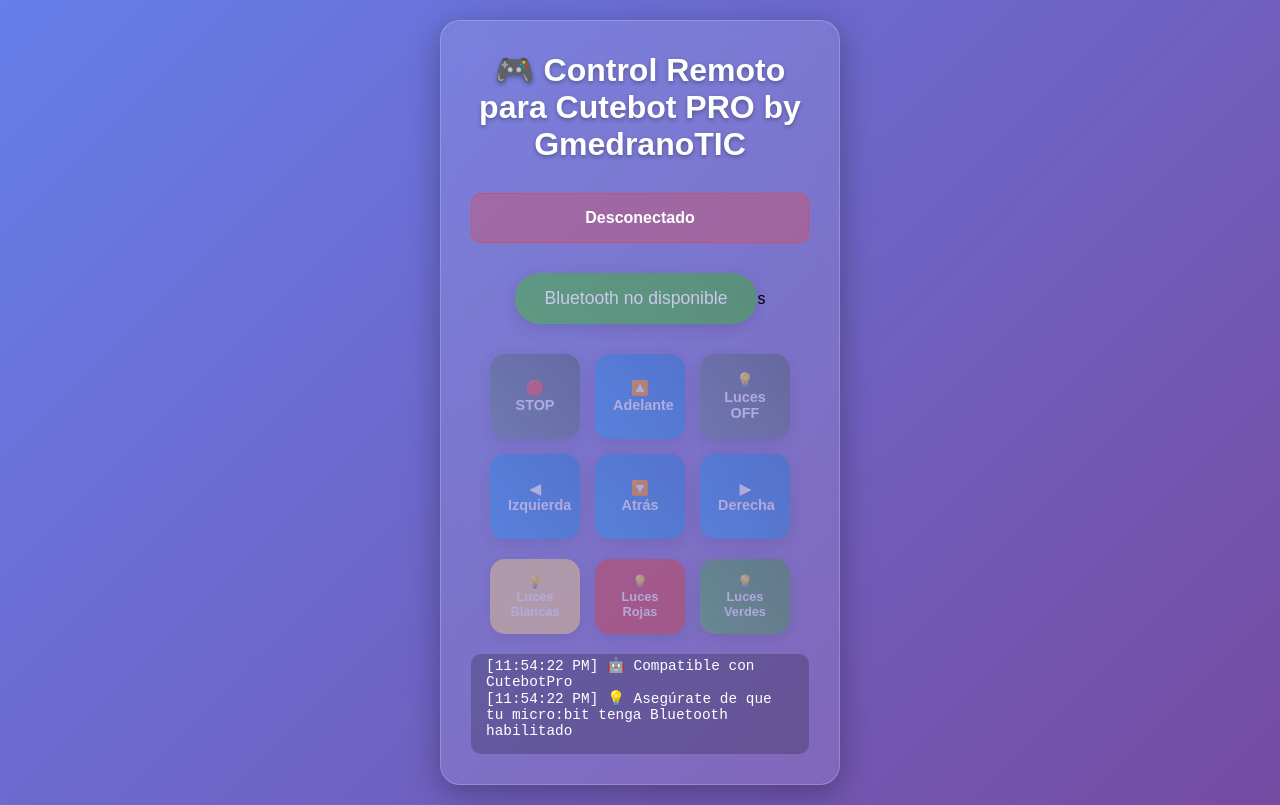
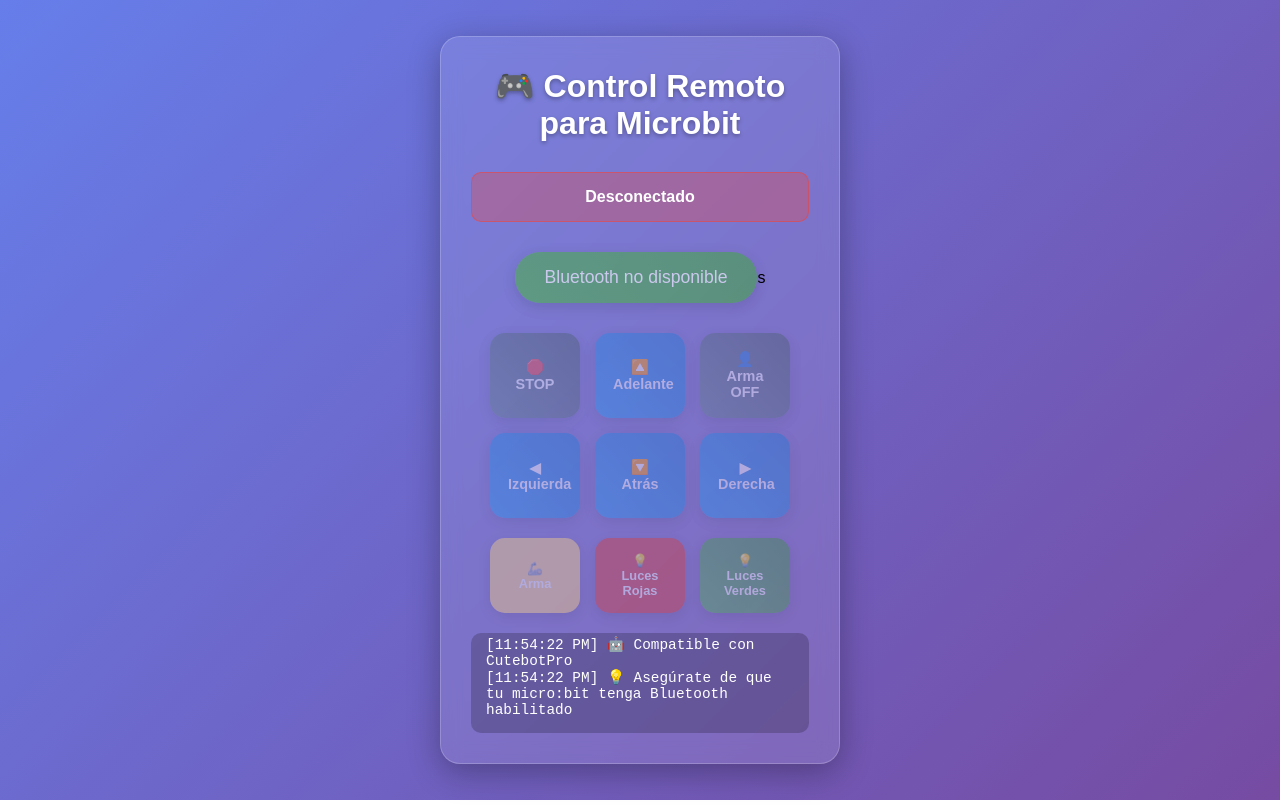
Before and after one commit to Gemabec25/RC_Microbit, a plain HTML site: page index.html in a window 1280 px wide. Drawn offline with Linux system fonts and the light colour scheme.

Commit message:
Update title and headings for Microbit control
Control remoto modificado

```diff
--- a/index.html
+++ b/index.html
@@ -3,7 +3,7 @@
 <head>
     <meta charset="UTF-8">
     <meta name="viewport" content="width=device-width, initial-scale=1.0">
-    <title>Control Remoto para Cutebot PRO by GmedranoTIC v2</title>
+    <title>R.C J.C.P.V MICROBIT </title>
     <style>
         * {
             margin: 0;
@@ -214,7 +214,7 @@
 </head>
 <body>
     <div class="container">
-        <h1>🎮 Control Remoto para Cutebot PRO by GmedranoTIC</h1>
+        <h1>🎮 Control Remoto para Microbit</h1>
 
         <div id="status" class="status disconnected">
             Desconectado
@@ -241,13 +241,13 @@
                 🛑<br>STOP
             </button>
             <button class="control-btn lights_off" data-command="B" disabled>
-                💡<br>Luces OFF
+                👤<br>Arma OFF
             </button>
         </div>
 
         <div class="extra-controls">
             <button class="control-btn extra white-light" data-command="A" disabled>
-                💡<br>Luces Blancas
+                🦾<br>Arma
             </button>
             <button class="control-btn extra red-light" data-command="Z" disabled>
                 💡<br>Luces Rojas
```
